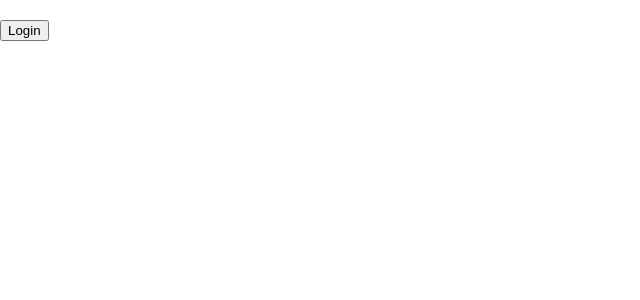
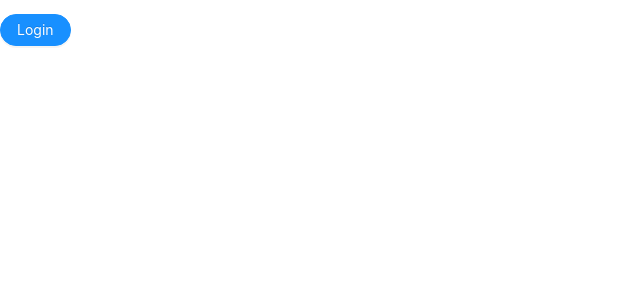
Before and after one commit to xtareq/xproject-admin, a React (Vite) app: page / in a window 1280 px wide. Shown: the top 300 px of the page, without its empty margins (0-640 px from the left). Built offline with nearby package versions, Linux system fonts and the light colour scheme.

Commit message:
added antd

```diff
--- a/src/App.tsx
+++ b/src/App.tsx
@@ -1,9 +1,9 @@
-import { useState } from 'react'
+import { FC, useState } from 'react'
 import { useAppDispatch, useAppSelector } from './hooks'
 import { authSlice , isLoggedIn, selectLoggedInUser } from './store/authSlice'
+import { Button } from 'antd'
 
-
-function App() {
+const App:FC = ()=> {
   const loggedIn = useAppSelector(isLoggedIn)
   const loggedInUser = useAppSelector(selectLoggedInUser)
   const distpatch = useAppDispatch()
@@ -23,8 +23,8 @@ function App() {
 
   return (
     <div className="App">
-      <h3>{loggedInUser.name}</h3>
-      {!loggedIn? <button onClick={login}>Login</button>:<button onClick={logout}>Logout</button>}
+      <h1>{loggedInUser.name}</h1>
+      {!loggedIn? <Button shape="round" type="primary" onClick={login}>Login</Button>:<Button shape="round" type="dashed" onClick={logout}>Logout</Button>}
 
     </div>
   )
--- a/src/index.css
+++ b/src/index.css
@@ -1,3 +1,4 @@
+@import 'antd/dist/antd.css';
 body {
   margin: 0;
   font-family: -apple-system, BlinkMacSystemFont, 'Segoe UI', 'Roboto', 'Oxygen',
```
